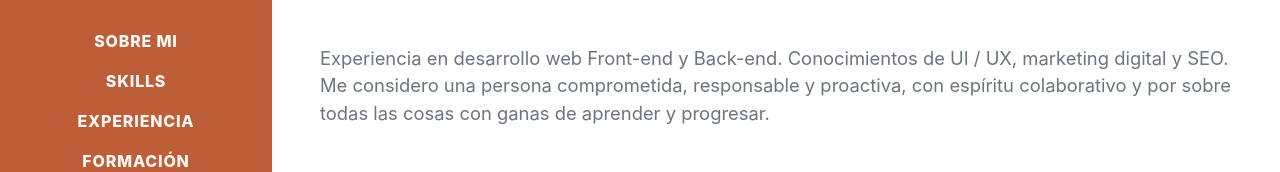
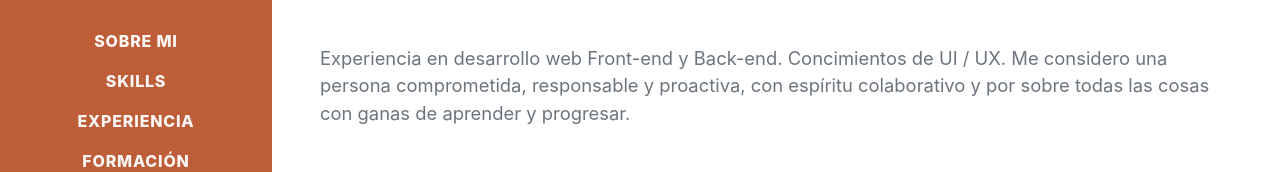
Before and after one commit to romanmartini/cv, a plain HTML site: page index.html in a window 1280 px wide. Shown: the part 370-542 px from the top of the page. Drawn offline with Linux system fonts and the light colour scheme; a web font is replaced by a local one.

Commit message:
update profile description

```diff
--- a/index.html
+++ b/index.html
@@ -63,7 +63,7 @@
                 </div>
 
                 <p class="lead mb-5">
-                    Experiencia en desarrollo web Front-end y Back-end. Conocimientos de UI / UX, marketing digital y SEO.
+                    Experiencia en desarrollo web Front-end y Back-end. Concimientos de UI / UX.
                     Me considero una persona comprometida, responsable y proactiva, con espíritu colaborativo
                     y por sobre todas las cosas con ganas de aprender y progresar.
                 </p>
```
